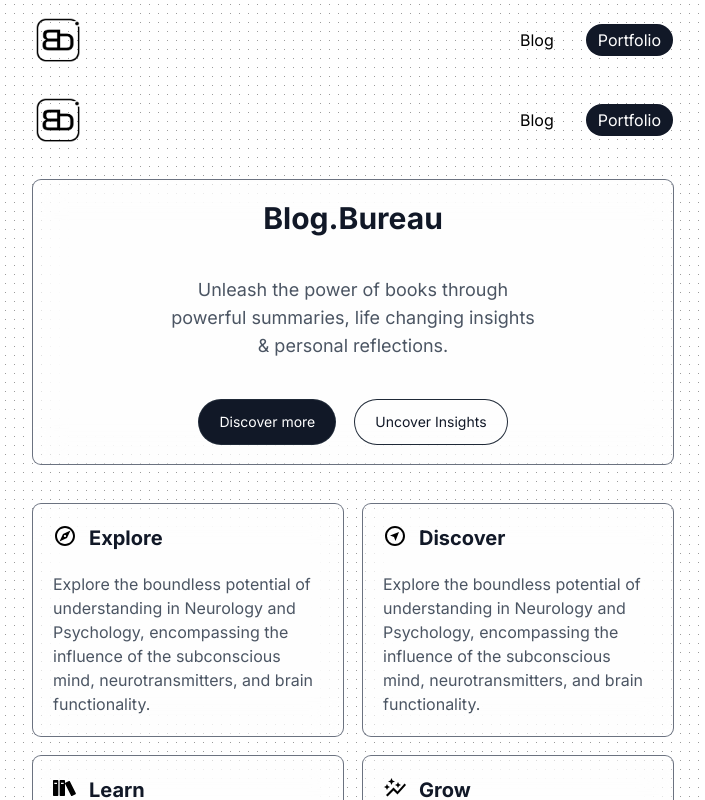
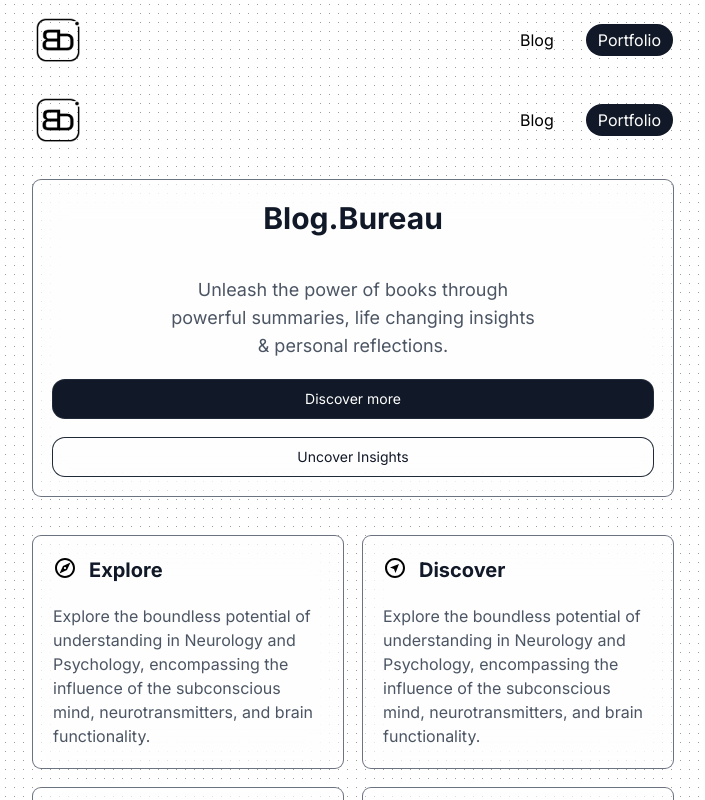
Before and after one commit to kennyAnyi9/blog-portfolio, a Next.js app: page / in a window 1280 px wide. Shown: the top 800 px of the page, without its empty margins (287-992 px from the left). Built offline with nearby package versions, Linux system fonts and the light colour scheme.

Commit message:
style: refactor th butons on the homepage

```diff
--- a/src/app/components/buttons/button-1.tsx
+++ b/src/app/components/buttons/button-1.tsx
@@ -1,4 +1,3 @@
-// Button.tsx
 import React, { MouseEvent } from "react";
 
 interface ButtonProps {
@@ -19,7 +18,7 @@ const Button: React.FC<ButtonProps> = ({
   return (
     <button
       onClick={onClick}
-      className={`relative px-2 md:px-5 py-3  md:text-sm rounded-3xl ring-1 ring-gray-800 mt-5 leading-none flex items-center ${buttonClass}`}
+      className={`relative w-full px-5 py-3 text-sm rounded-xl ring-1 ring-gray-800 mt-5 leading-none flex items-center justify-center ${buttonClass}`}
     >
       {text}
     </button>
--- a/src/app/page.tsx
+++ b/src/app/page.tsx
@@ -24,7 +24,7 @@ export default function Home() {
             insights & personal reflections.
           </p>
 
-          <div className="flex mt-5 justify-center flex-row gap-5">
+          <div className="flex items-center flex-col ">
             <Button text="Discover more" isPrimary={true} />
             <Button text="Uncover Insights" isPrimary={false} />
           </div>
```
